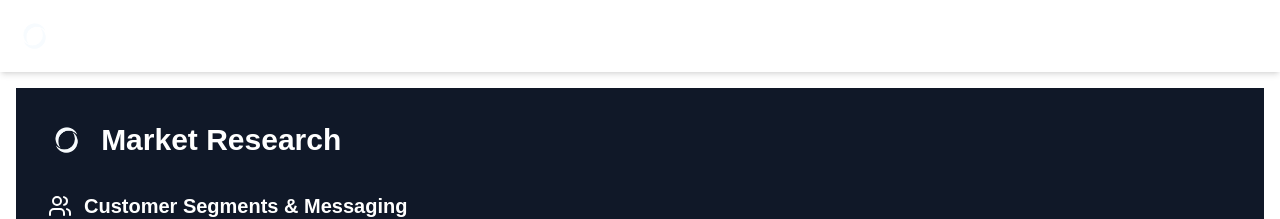
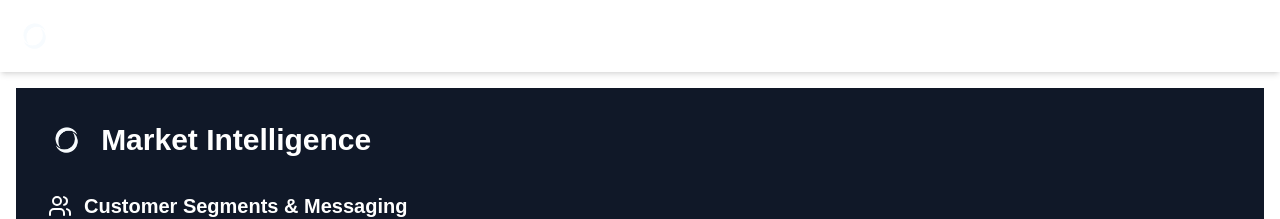
Before and after one commit to MQuantrillC/Soma-Dashboard, a Next.js app: page /market-research in a window 1280 px wide. Shown: the top 219 px of the page. Built offline with nearby package versions, Linux system fonts and the light colour scheme.

Commit message:
Added Market Intelligence page

```diff
--- a/src/app/layout.tsx
+++ b/src/app/layout.tsx
@@ -46,7 +46,7 @@ export default function RootLayout({
                  <Link href="/sales" className="text-white hover:text-soma-aquamarina transition-colors font-medium">Sales</Link>
                  <Link href="/expenses" className="text-white hover:text-soma-aquamarina transition-colors font-medium">Expenses</Link>
                  <Link href="/projections" className="text-white hover:text-soma-aquamarina transition-colors font-medium">Projections</Link>
-                 <Link href="/market-research" className="text-white hover:text-soma-aquamarina transition-colors font-medium">Market Research</Link>
+                 <Link href="/market-research" className="text-white hover:text-soma-aquamarina transition-colors font-medium">Market Intelligence</Link>
               </div>
             </div>
           </nav>
--- a/src/app/market-research/page.tsx
+++ b/src/app/market-research/page.tsx
@@ -10,7 +10,7 @@ const MarketResearchPage = () => {
         <div className="bg-gray-900 text-white min-h-screen p-4 md:p-6 lg:p-8">
             <header className="flex items-center mb-8">
                 <Image src="/Assets/Soma_Logo.png" alt="Soma Logo" width={40} height={40} className="h-10 w-auto mr-4" />
-                <h1 className="text-2xl sm:text-3xl font-bold font-saira">Market Research</h1>
+                <h1 className="text-2xl sm:text-3xl font-bold font-saira">Market Intelligence</h1>
             </header>
 
             <main className="space-y-12">
--- a/src/app/page.tsx
+++ b/src/app/page.tsx
@@ -118,7 +118,7 @@ export default function HomePage() {
 
         <section>
           <h2 className="text-xl sm:text-2xl font-bold mb-4 text-white">Navigate</h2>
-          <div className="grid grid-cols-1 md:grid-cols-3 gap-4 sm:gap-6">
+          <div className="grid grid-cols-1 md:grid-cols-2 lg:grid-cols-4 gap-4 sm:gap-6">
             <Link href="/sales" className="block p-4 sm:p-6 bg-gray-800 rounded-lg border border-gray-700 hover:bg-gray-700 hover:border-gray-500 transition-colors">
               <h3 className="text-lg sm:text-xl font-bold">Sales Data</h3>
               <p className="mt-2 text-gray-400 text-sm sm:text-base">View detailed sales records and analytics.</p>
@@ -131,6 +131,10 @@ export default function HomePage() {
               <h3 className="text-lg sm:text-xl font-bold">Projections</h3>
               <p className="mt-2 text-gray-400 text-sm sm:text-base">Forecast future sales and profitability.</p>
             </Link>
+            <Link href="/market-research" className="block p-4 sm:p-6 bg-gray-800 rounded-lg border border-gray-700 hover:bg-gray-700 hover:border-gray-500 transition-colors">
+              <h3 className="text-lg sm:text-xl font-bold">Market Intelligence</h3>
+              <p className="mt-2 text-gray-400 text-sm sm:text-base">Customer segments, strategy, and competitor analysis.</p>
+            </Link>
           </div>
         </section>
       </main>
```
